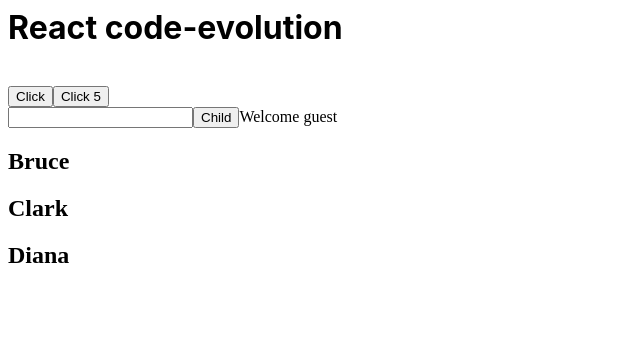
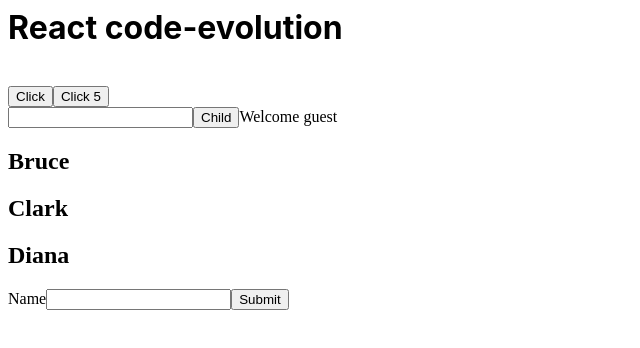
Before and after one commit to eugalivator-art/react-codeevolution-crashcourse, a React (Create React App) app: page / in a window 1280 px wide. Shown: the top 348 px of the page, without its empty margins (0-640 px from the left). Built offline with nearby package versions, Linux system fonts and the light colour scheme.

Commit message:
1 file modified, 1 added

```diff
--- a/src/App.js
+++ b/src/App.js
@@ -7,6 +7,8 @@
 import { ClickHandler } from './components/ClickHandler';
 import { ParentComponent } from './components/ParentComponent';
 import { NamingList } from './components/NamingList';
+
+import { Form } from './components/Form';
 
 export default function App() {
   var name = 'Mohan';
@@ -26,6 +28,8 @@
       <ParentComponent />
 
       <NamingList />
+
+      <Form/>
     </div>
   );
 }
--- /dev/null
+++ b/src/components/Form.js
@@ -0,0 +1,26 @@
+import React from 'react';
+import {useState} from 'react';
+
+export const Form = () => {
+
+  const [userName, setUserName] = useState('')
+
+  const handleSubmit = (event) => {
+    event.preventDefault()
+
+    alert(`formdata is ${userName}`)
+  }
+
+  return(
+    <div>
+      <form onSubmit = {handleSubmit}>
+      <label>Name</label>
+      <input type="text" value={userName} onChange={(event)=> setUserName(event.target.value)}/>
+
+      <button type="submit">Submit</button>
+
+      </form>
+
+    </div>
+  )
+}
```
